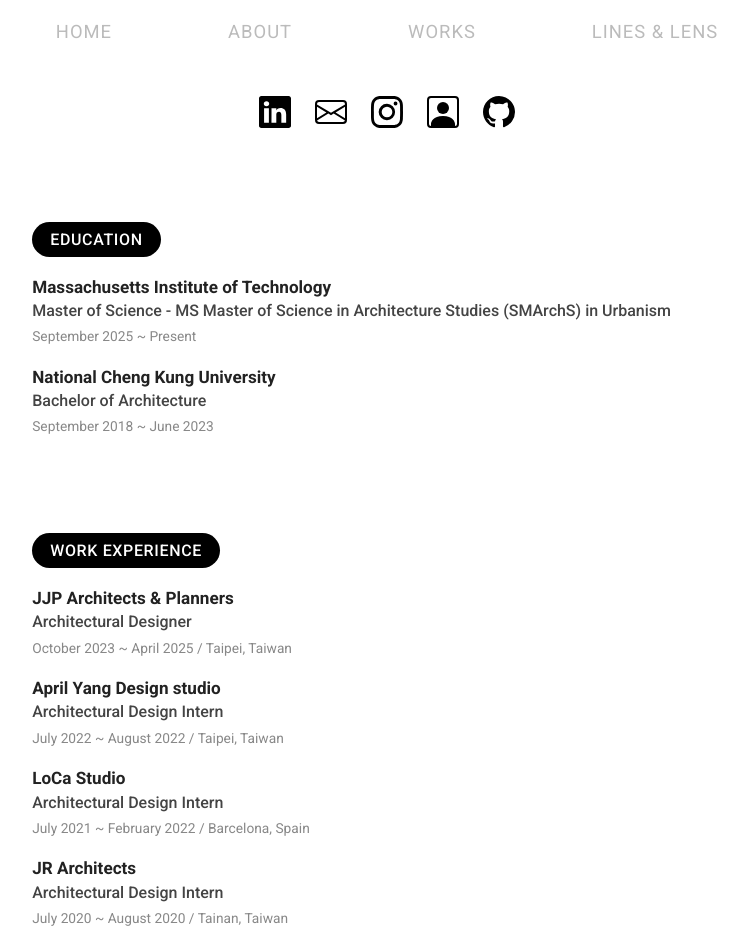
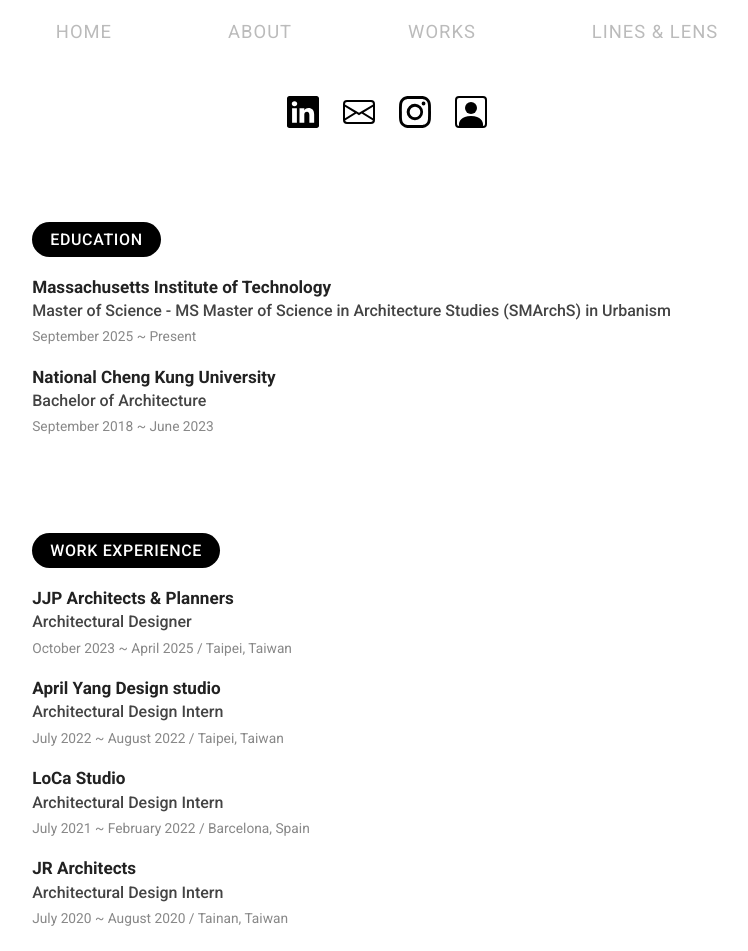
Before and after one commit to yajulee/yajulee.github.io, a plain HTML site: page public/about.html in a window 1280 px wide. Shown: the top 951 px of the page, without its empty margins (253-1001 px from the left). Drawn offline with nearby package versions, Linux system fonts and the light colour scheme.

Commit message:
Describe your changes

```diff
--- a/public/about.html
+++ b/public/about.html
@@ -49,9 +49,6 @@
             </a>
             <a href="https://architecture.mit.edu/people/yaju-lee" target="_blank" aria-label="About">
               <img src="../assets/person-square.svg" alt="About" width="32" height="32" />
-            </a>
-            <a href="https://github.com/yajulee" target="_blank" aria-label="About">
-              <img src="../assets/github.svg" alt="GitHub Page" width="32" height="32" />
             </a>
           </div>
         </section>
```
